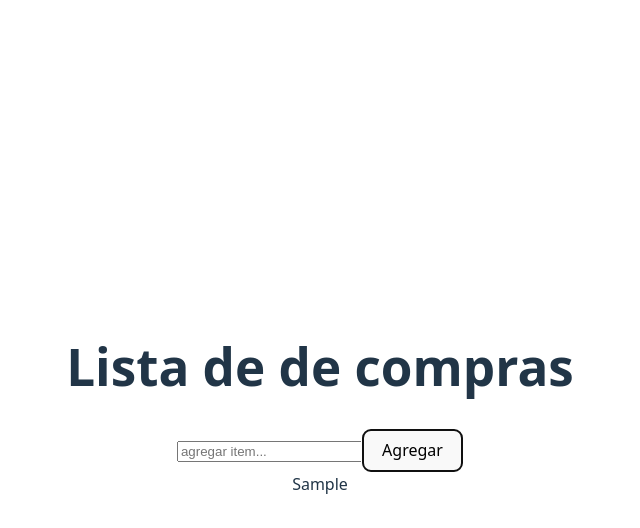
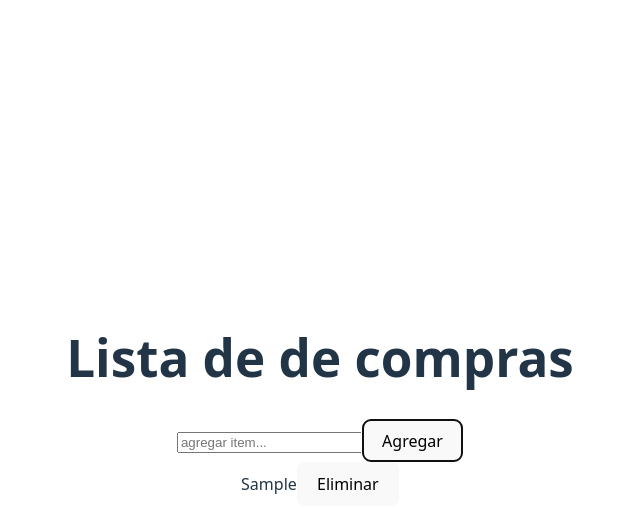
Before and after one commit to matiascamino/tp2-, a React (Vite) app: page / in a window 1280 px wide. Both pictures are taken after typing "Sample" into the empty fields and a click on the button "Agregar". Shown: the top 528 px of the page, without its empty margins (320-960 px from the left). Built offline with nearby package versions, Linux system fonts and the light colour scheme.

Commit message:
agrego el eliminar item

```diff
--- a/src/App.css
+++ b/src/App.css
@@ -11,9 +11,11 @@
   will-change: filter;
   transition: filter 300ms;
 }
+
 .logo:hover {
   filter: drop-shadow(0 0 2em #646cffaa);
 }
+
 .logo.react:hover {
   filter: drop-shadow(0 0 2em #61dafbaa);
 }
@@ -22,6 +24,7 @@
   from {
     transform: rotate(0deg);
   }
+
   to {
     transform: rotate(360deg);
   }
@@ -38,5 +41,5 @@
 }
 
 .read-the-docs {
-  color: #361313;
+  color: #888;
 }
--- a/src/App.jsx
+++ b/src/App.jsx
@@ -2,14 +2,21 @@ import Lista from './Lista';
 import './App.css';
 import { useState } from 'react';
 
+
 function App() {
-  const  [lista, setLista]= useState ([])
-  const [nuevoItem, setNuevoItem] = useState('');
+  const [lista, setLista] = useState([])// lista es un array y setlista la funcion para modificar ese array
+  const [nuevoItem, setNuevoItem] = useState(''); // nuevo item es el texto escrito en el input y useState permite manejar valores dinamicos
 
   const agregarItem = () => {
-    if (nuevoItem.trim() === '') return;
-    setLista ([...lista, nuevoItem]);
-    setNuevoItem('');
+    if (nuevoItem.trim() === '') return; // si el input esta vacio no hace nada, trim elimina los espacio lo cual evita que agregue elementos vacios
+    setLista([...lista, nuevoItem]);// los '...' son spread operator y lo q hace es copiarlos, nuevoitem agrega1 el  nuevo item al final y crea un nuevo array y lo pasa a setlista
+    setNuevoItem('');// limpia el input
+
+  };
+
+  const eliminarItem = (index) => {
+     const nuevaLista = lista.filter ((_, i) => i!== index);
+     setLista (nuevaLista);
 
   };
 
@@ -17,21 +24,18 @@ function App() {
   return (
     <div className="App">
       <h1>Lista de de compras</h1>
+
       <input
         type="text"
         placeholder='agregar item...'
         value={nuevoItem}
-    onChange={(e) => setNuevoItem (e.target.value)}
+        onChange={(e) => setNuevoItem(e.target.value)}
 
       />
       <button onClick={agregarItem}>Agregar</button>
 
-      <Lista lista={lista} />
+      <Lista lista={lista} eliminarItem = {eliminarItem} />
     </div>
   );
 }
 export default App;
-// This code imports the Lista component and uses it to display a list of items.
-// The Lista component takes a prop called lista, which is an array of items.
-// It maps over the array and renders each item inside a div with the class "item".
-// The App component imports the Lista component and passes an array of items to it.
--- /dev/null
+++ b/src/Item.jsx
@@ -0,0 +1,10 @@
+function Item({ texto, onEliminar }) {
+    return (
+        <div className="item">
+            {texto}
+            <button onClick={onEliminar}>Eliminar</button>
+        </div>
+    );
+}
+
+export default Item;
--- a/src/Lista.jsx
+++ b/src/Lista.jsx
@@ -1,10 +1,14 @@
-function Lista ({ lista }) {
+import Item from './Item';
+
+function Lista({ lista , eliminarItem}) {
   return (
     <div className="lista">
       {lista.map((item, index) => (
-        <div key={index} className="item">
-          {item}
-        </div>
+        <Item
+          key={index}
+          texto={item}
+          onEliminar={() => eliminarItem(index)}
+        />
       ))}
     </div>
   );
```
Lines whose indentation alone changed are shown as unchanged.
